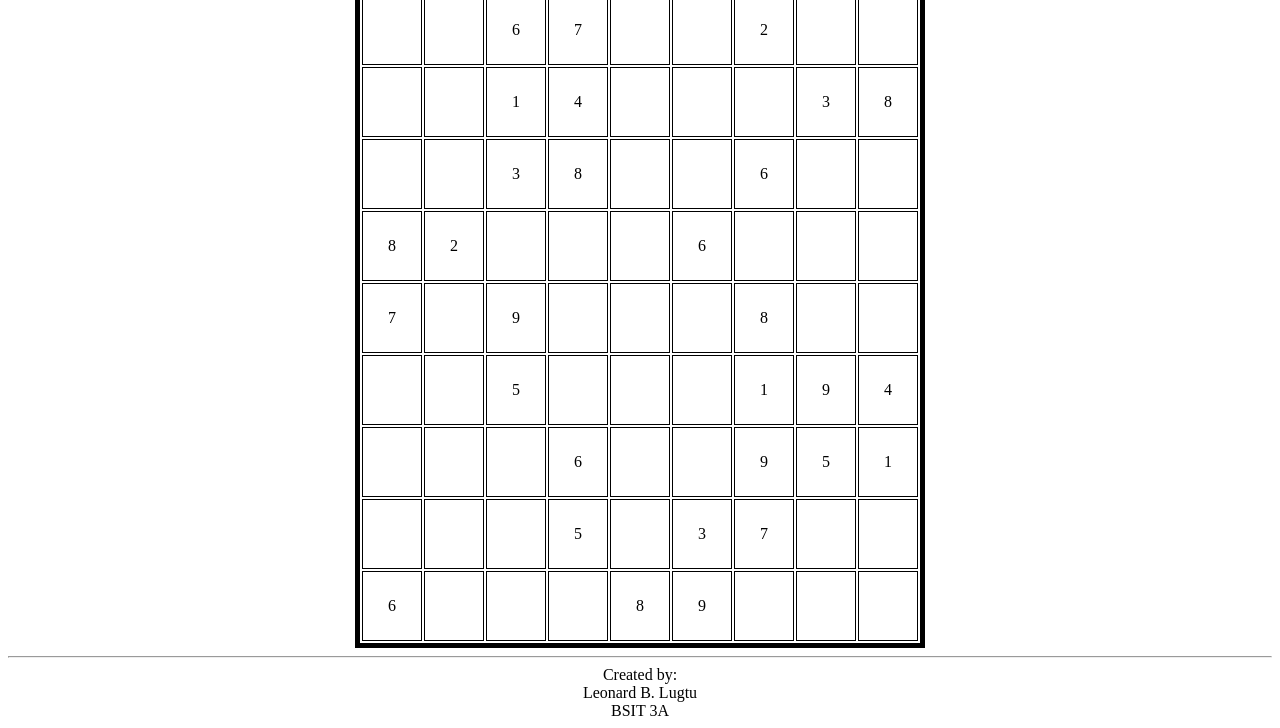
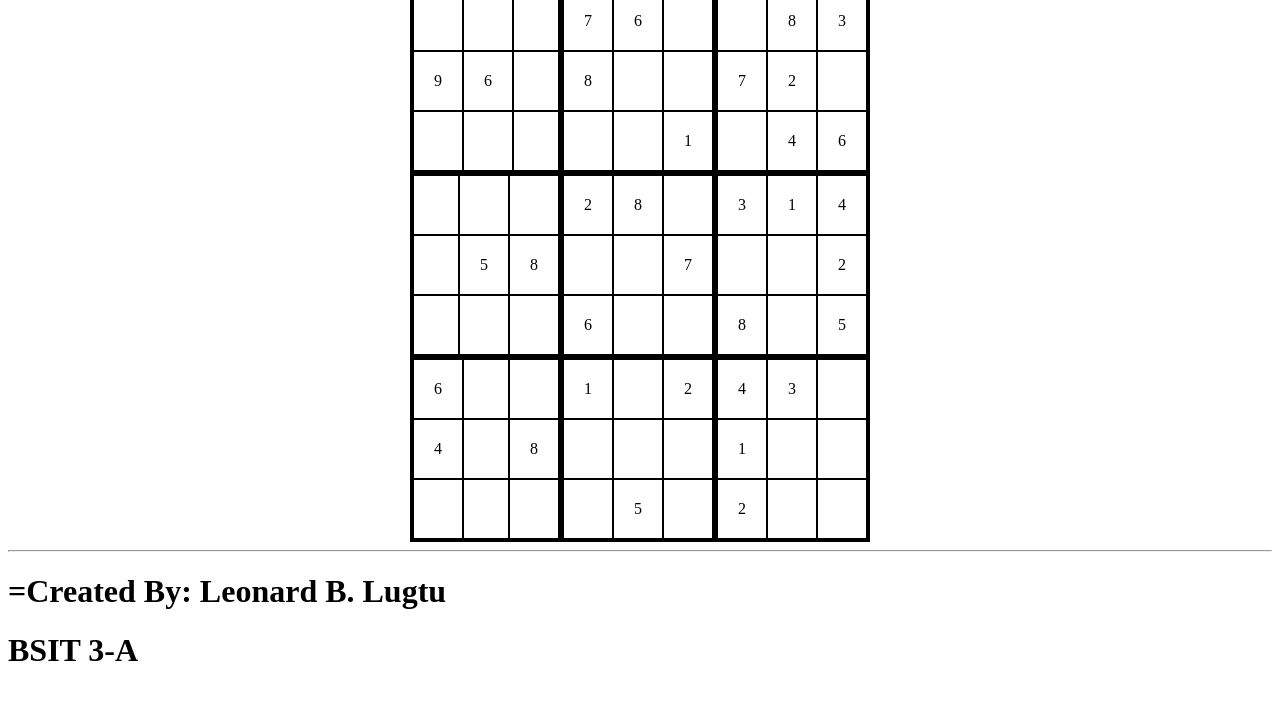
Before and after one commit to Leonardlugtu/panGIT, a plain HTML site: page sudoku/sudoku-logo.html in a window 1280 px wide. Shown: the part 224-952 px from the top of the page. After the commit the page ends 914 px from the top, so only its background shows below. Drawn offline with Linux system fonts and the light colour scheme.

Commit message:
LastSudoku

```diff
--- a/sudoku/sudoku-logo.html
+++ b/sudoku/sudoku-logo.html
@@ -4,20 +4,38 @@
     <meta charset="UTF-8">
     <meta http-equiv="X-UA-Compatible" content="IE=edge">
     <meta name="viewport" content="width=device-width, initial-scale=1.0">
-    <title>Document</title>
+    <title>SUDUKO_ACTIVITY</title>
 </head>
-<body align="center">
+<body>
+    <div align="center">
     <img src="../sudoku/logo.png" alt="sudoku logo" title="Sudoku logo">
-    <table border="5" bordercolor="black" align="center" cellpadding="25" cellspacing="2">
-
+<table border="double" bordercolor="black" align="center" cellspacing="0" cellpadding="0">
+    <tr>
+        <td><table border="double" bordercolor="black" cellspacing="0" cellpadding="20">
             <tr>
                 <td>&nbsp;</td>
                 <td>&nbsp;</td>
+                <td>&nbsp;</td>
+            </tr>
+            <tr>
+                <td>9</td>
                 <td>6</td>
-            <td>7</td>
+                <td>&nbsp;</td>
+            </tr>
+            <tr>
                 <td>&nbsp;</td>
                 <td>&nbsp;</td>
-            <td>2</td>
+                <td>&nbsp;</td>
+            </tr>
+        </table></td>
+        <td><table border="double" bordercolor="black" cellspacing="0" cellpadding="20">
+            <tr>
+                <td>7</td>
+                <td>6</td>
+                <td>&nbsp;</td>
+            </tr>
+            <tr>
+                <td>8</td>
                 <td>&nbsp;</td>
                 <td>&nbsp;</td>
             </tr>
@@ -25,109 +43,137 @@
                 <td>&nbsp;</td>
                 <td>&nbsp;</td>
                 <td>1</td>
-            <td>4</td>
+            </tr>
+        </table></td>
+        <td><table border="double" bordercolor="black" cellspacing="0" cellpadding="20">
+            <tr>
                 <td>&nbsp;</td>
+                <td>8</td>
+                <td>3</td>
+            </tr>
+            <tr>
+                <td>7</td>
+                <td>2</td>
                 <td>&nbsp;</td>
-            <td>&nbsp;</td>
-            <td>3</td>
-            <td>8</td>
-
             </tr>
             <tr>
                 <td>&nbsp;</td>
-            <td>&nbsp;</td>
-            <td>3</td>
-            <td>8</td>
-            <td>&nbsp;</td>
-            <td>&nbsp;</td>
+                <td>4</td>
                 <td>6</td>
-            <td>&nbsp;</td>
-            <td>&nbsp;</td>
-
-
+            </tr>
+        </table></td>
     </tr>
     <tr>
-            <td>8</td>
-            <td>2</td>
+        <td><table border="double" bordercolor="black" cellspacing="0" cellpadding="20">
+            <tr>
                 <td>&nbsp;</td>
-            <td>&nbsp;</td>
-            <td>&nbsp;</td>
-            <td>6</td>
-            <td>&nbsp;</td>
-            <td>&nbsp;</td>
-            <td>&nbsp;</td>
-
-        </tr>
-        <tr>
-            <td>7</td>
-            <td>&nbsp;</td>
-            <td>9</td>
-            <td>&nbsp;</td>
-            <td>&nbsp;</td>
-            <td>&nbsp;</td>
-            <td>8</td>
                 <td>&nbsp;</td>
                 <td>&nbsp;</td>
             </tr>
             <tr>
                 <td>&nbsp;</td>
-            <td>&nbsp;</td>
                 <td>5</td>
-            <td>&nbsp;</td>
-            <td>&nbsp;</td>
-            <td>&nbsp;</td>
-            <td>1</td>
-            <td>9</td>
-            <td>4</td>
-
+                <td>8</td>
             </tr>
             <tr>
                 <td>&nbsp;</td>
                 <td>&nbsp;</td>
                 <td>&nbsp;</td>
+            </tr>
+        </table></td>
+        <td><table border="double" bordercolor="black" cellspacing="0" cellpadding="20">
+            <tr>
+                <td>2</td>
+                <td>8</td>
+                <td>&nbsp;</td>
+            </tr>
+            <tr>
+                <td>&nbsp;</td>
+                <td>&nbsp;</td>
+                <td>7</td>
+            </tr>
+            <tr>
                 <td>6</td>
                 <td>&nbsp;</td>
                 <td>&nbsp;</td>
-            <td>9</td>
+            </tr>
+        </table></td>
+        <td><table border="double" bordercolor="black" cellspacing="0" cellpadding="20">
+            <tr>
+                <td>3</td>
+                <td>1</td>
+                <td>4</td>
+            </tr>
+            <tr>
+                <td>&nbsp;</td>
+                <td>&nbsp;</td>
+                <td>2</td>
+            </tr>
+            <tr>
+                <td>8</td>
+                <td>&nbsp;</td>
                 <td>5</td>
-            <td>1</td>
-
+            </tr>
+        </table></td>
+    </tr>
+    <tr>
+        <td><table border="double" bordercolor="black" cellspacing="0" cellpadding="20">
+            <tr>
+                <td>6</td>
+                <td>&nbsp;</td>
+                <td>&nbsp;</td>
+            </tr>
+            <tr>
+                <td>4</td>
+                <td>&nbsp;</td>
+                <td>8</td>
             </tr>
             <tr>
                 <td>&nbsp;</td>
                 <td>&nbsp;</td>
                 <td>&nbsp;</td>
-            <td>5</td>
+            </tr>
+        </table></td>
+        <td><table border="double" bordercolor="black" cellspacing="0" cellpadding="20">
+            <tr>
+                <td>1</td>
                 <td>&nbsp;</td>
-            <td>3</td>
-            <td>7</td>
-            <td>&nbsp;</td>
-            <td>&nbsp;</td>
-
+                <td>2</td>
             </tr>
             <tr>
-            <td>6</td>
                 <td>&nbsp;</td>
                 <td>&nbsp;</td>
                 <td>&nbsp;</td>
-            <td>8</td>
-            <td>9</td>
+            </tr>
+            <tr>
+                <td>&nbsp;</td>
+                <td>5</td>
+                <td>&nbsp;</td>
+            </tr>
+        </table></td>
+        <td><table border="double" bordercolor="black" cellspacing="0" cellpadding="20">
+            <tr>
+                <td>4</td>
+                <td>3</td>
+                <td>&nbsp;</td>
+            </tr>
+            <tr>
+                <td>1</td>
                 <td>&nbsp;</td>
                 <td>&nbsp;</td>
+            </tr>
+            <tr>
+                <td>2</td>
                 <td>&nbsp;</td>
+                <td>&nbsp;&nbsp;</td>
+            </tr>
+        </table></td>
+    </tr>
+</table>
+</div>
+<hr>
+<h1>=Created By: Leonard B. Lugtu
+<h1><b>BSIT 3-A</b></h1>
 
-        </tr>
-
-    </table>
-
-<hr>
-<p1
->Created by:</p1>
-<br>
- <p1>
-    Leonard B. Lugtu
- </p1>
- <br>
- <p1>BSIT 3A</p1>
 </body>
 </html>
```
Lines whose indentation alone changed are shown as unchanged.
